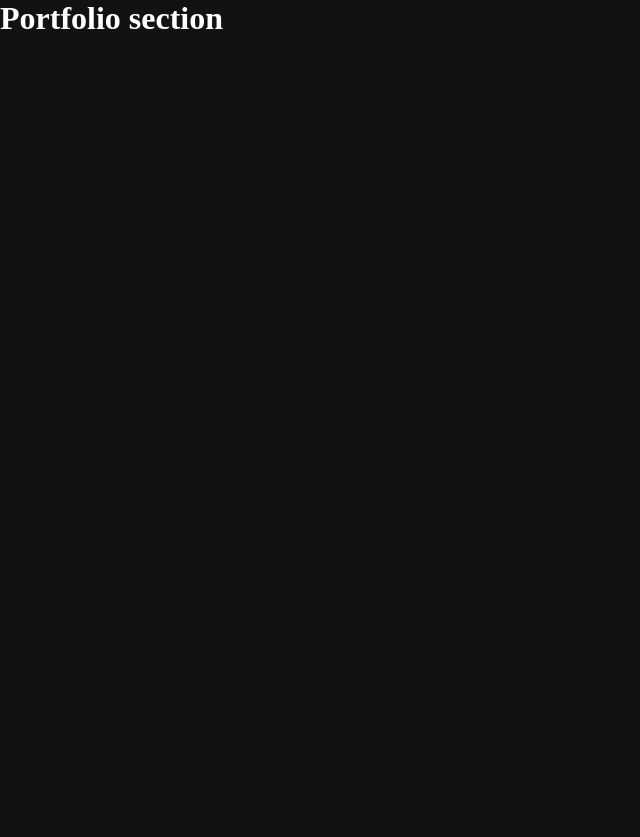
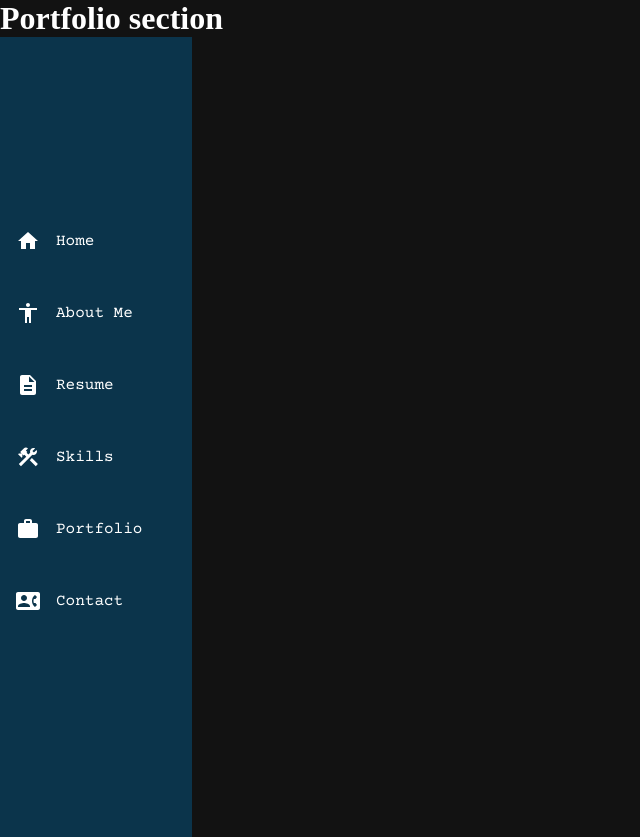
Before and after one commit to ivaan1992/ivans_portfolio, a React (Create React App) app: page /portfolio in a window 1280 px wide. Shown: the whole page, without its empty margins (0-640 px from the left). Before the commit the page ends 800 px from the top, so only its background shows below. Built offline with nearby package versions, Linux system fonts and the light colour scheme; a web font is replaced by a local one.

Commit message:
Finish the sidebar component

```diff
--- a/package.json
+++ b/package.json
@@ -3,6 +3,10 @@
   "version": "0.1.0",
   "private": true,
   "dependencies": {
+    "@emotion/react": "^11.10.4",
+    "@emotion/styled": "^11.10.4",
+    "@mui/icons-material": "^5.10.3",
+    "@mui/material": "^5.10.5",
     "@testing-library/jest-dom": "^5.16.5",
     "@testing-library/react": "^13.4.0",
     "@testing-library/user-event": "^13.5.0",
--- /dev/null
+++ b/src/components/sidebar/sidebar.js
@@ -0,0 +1,25 @@
+import React from 'react'
+import sidebarData from './sidebarData';
+import './sidebar.scss';
+
+const sidebar = () => (
+  <div className="sidebar d-flex">
+      <ul className='d-flex'>
+          {sidebarData.map((val, key) => {
+            return (
+              <li key={key} onClick={() => {window.location.pathname = val.link}}>
+                  {" "}
+                  <div className='d-flex sidebar-section'>{val.icon}
+                    <div className='sidebar-title'>
+                      {val.title}
+                    </div>
+                  </div>
+              </li>
+            )
+          })}
+      </ul>
+  </div>
+)
+
+
+export default sidebar;
--- /dev/null
+++ b/src/components/sidebar/sidebar.scss
@@ -0,0 +1,56 @@
+$sidebarColor: #0b344b;
+$hoverColor: #c46c00;
+
+.sidebar {
+  width: 10vw;
+  height: 100vh;
+  justify-content: center;
+  align-items: center;
+  background-color: $sidebarColor;
+  font-family: var(--font-courier);
+
+
+  ul {
+    flex-direction: column;
+    width: 100%;
+    justify-content: center;
+    align-items: center;
+  }
+
+  li {
+    cursor: pointer;
+    list-style-type: none;
+    margin-bottom: 2rem;
+    align-items: center;
+    width: 100%;
+  }
+  li:hover {
+    background-color: $hoverColor;
+    width: 100%;
+  }
+}
+
+.sidebar-section {
+  width: 8vw;
+  justify-content: flex-start;
+  align-items: center;
+  margin-left: 1rem;
+  height: 5vh;
+
+
+
+  .sidebar-title {
+    margin-left: 1rem;
+  }
+}
+
+
+@media(max-width: 1366px) {
+  .sidebar {
+    width: 15vw;
+
+    .sidebar-section {
+        width: 10vw;
+    }
+   }
+}
--- /dev/null
+++ b/src/components/sidebar/sidebarData.js
@@ -0,0 +1,41 @@
+import HomeIcon from '@mui/icons-material/Home';
+import AccessibilityIcon from '@mui/icons-material/Accessibility';
+import DescriptionIcon from '@mui/icons-material/Description';
+import ConstructionIcon from '@mui/icons-material/Construction';
+import WorkIcon from '@mui/icons-material/Work';
+import ContactPhoneIcon from '@mui/icons-material/ContactPhone';
+
+const sidebarData = [
+  {
+    title: "Home",
+    icon: <HomeIcon fontSize='medium' />,
+    link: "/"
+  },
+  {
+    title: "About Me",
+    icon: <AccessibilityIcon fontSize='medium' />,
+    link: "/about"
+  },
+  {
+    title: "Resume",
+    icon: <DescriptionIcon fontSize='medium' />,
+    link: "/resume"
+  },
+  {
+    title: "Skills",
+    icon: <ConstructionIcon fontSize='medium' />,
+    link: "/skills"
+  },
+  {
+    title: "Portfolio",
+    icon: <WorkIcon fontSize='medium' />,
+    link: "/portfolio"
+  },
+  {
+    title: "Contact",
+    icon: <ContactPhoneIcon fontSize='medium' />,
+    link: "/contact"
+  },
+];
+
+export default sidebarData;
--- a/src/pages/about/about.js
+++ b/src/pages/about/about.js
@@ -1,8 +1,10 @@
 import React from 'react';
+import Sidebar from '../../components/sidebar/sidebar';
 
 const about = () => (
   <div>
       <h1>About me section</h1>
+      <Sidebar />
   </div>
 );
 
--- a/src/pages/contact/contact.js
+++ b/src/pages/contact/contact.js
@@ -1,8 +1,10 @@
 import React from 'react';
+import Sidebar from '../../components/sidebar/sidebar';
 
 const contact = () => (
   <div>
     <h1>Contact section</h1>
+    <Sidebar />
   </div>
 );
 
--- a/src/pages/portfolio/portfolio.js
+++ b/src/pages/portfolio/portfolio.js
@@ -1,8 +1,10 @@
 import React from 'react';
+import Sidebar from '../../components/sidebar/sidebar';
 
 const portfolio = () => (
   <div>
     <h1>Portfolio section</h1>
+    <Sidebar />
   </div>
 );
 
--- a/src/pages/resume/resume.js
+++ b/src/pages/resume/resume.js
@@ -1,8 +1,13 @@
 import React from 'react';
+import Sidebar from '../../components/sidebar/sidebar';
 
 const resume = () => (
-  <div>
-    <h1>Resume section</h1>
+  <div className=''>
+    <div>
+    </div>
+    <div className="sidebar">
+      <Sidebar />
+    </div>
   </div>
 );
 
--- a/src/pages/skills/skills.js
+++ b/src/pages/skills/skills.js
@@ -1,7 +1,11 @@
 import React from 'react';
+import Sidebar from '../../components/sidebar/sidebar';
 
 const skills = () => (
   <div>
+    <div className="sidebar">
+      <Sidebar />
+    </div>
     <h1>Skills section</h1>
   </div>
 );
```
Also changed, not shown: 1 other file (tests, documents, lock files or other folders).
